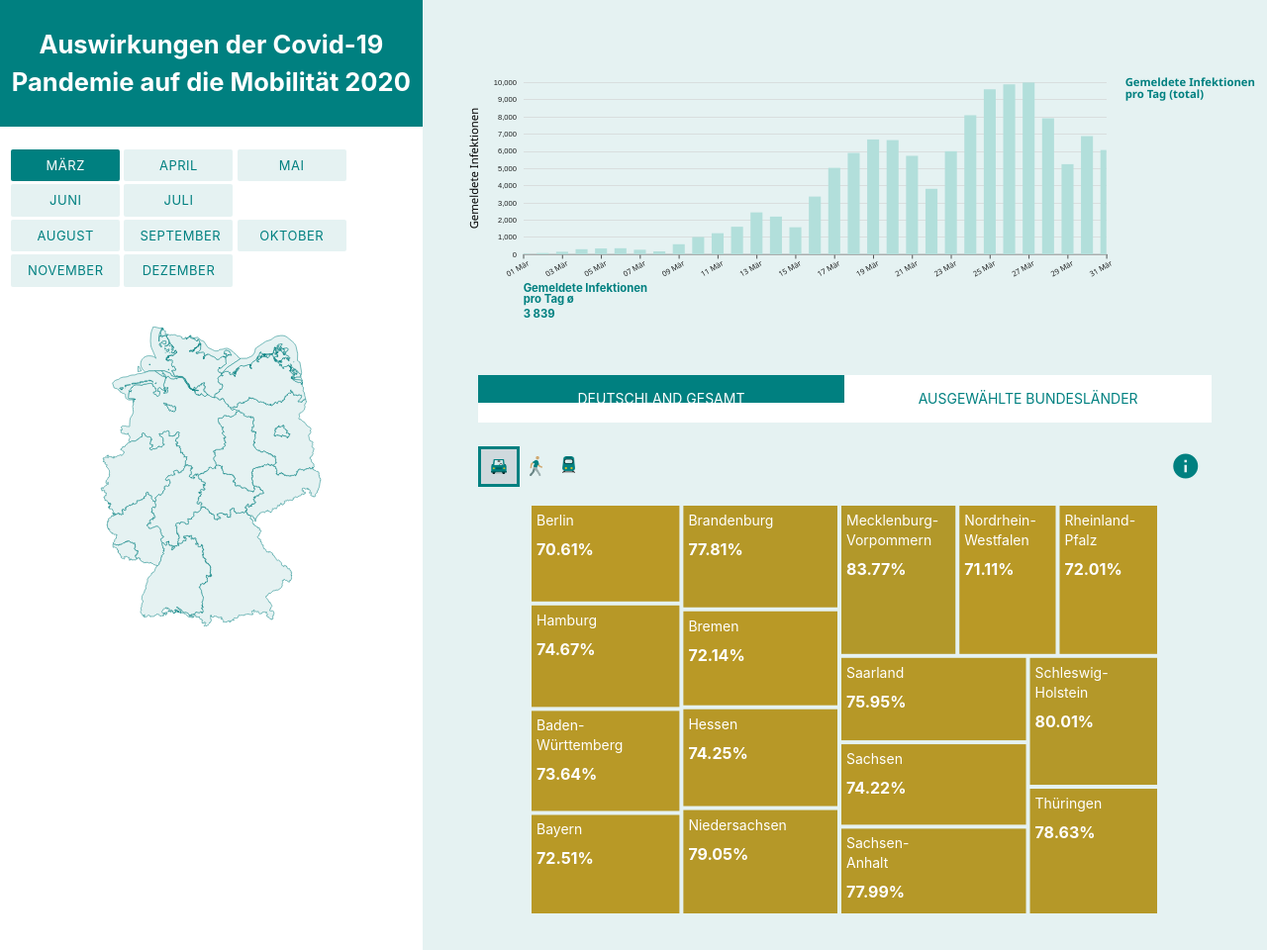
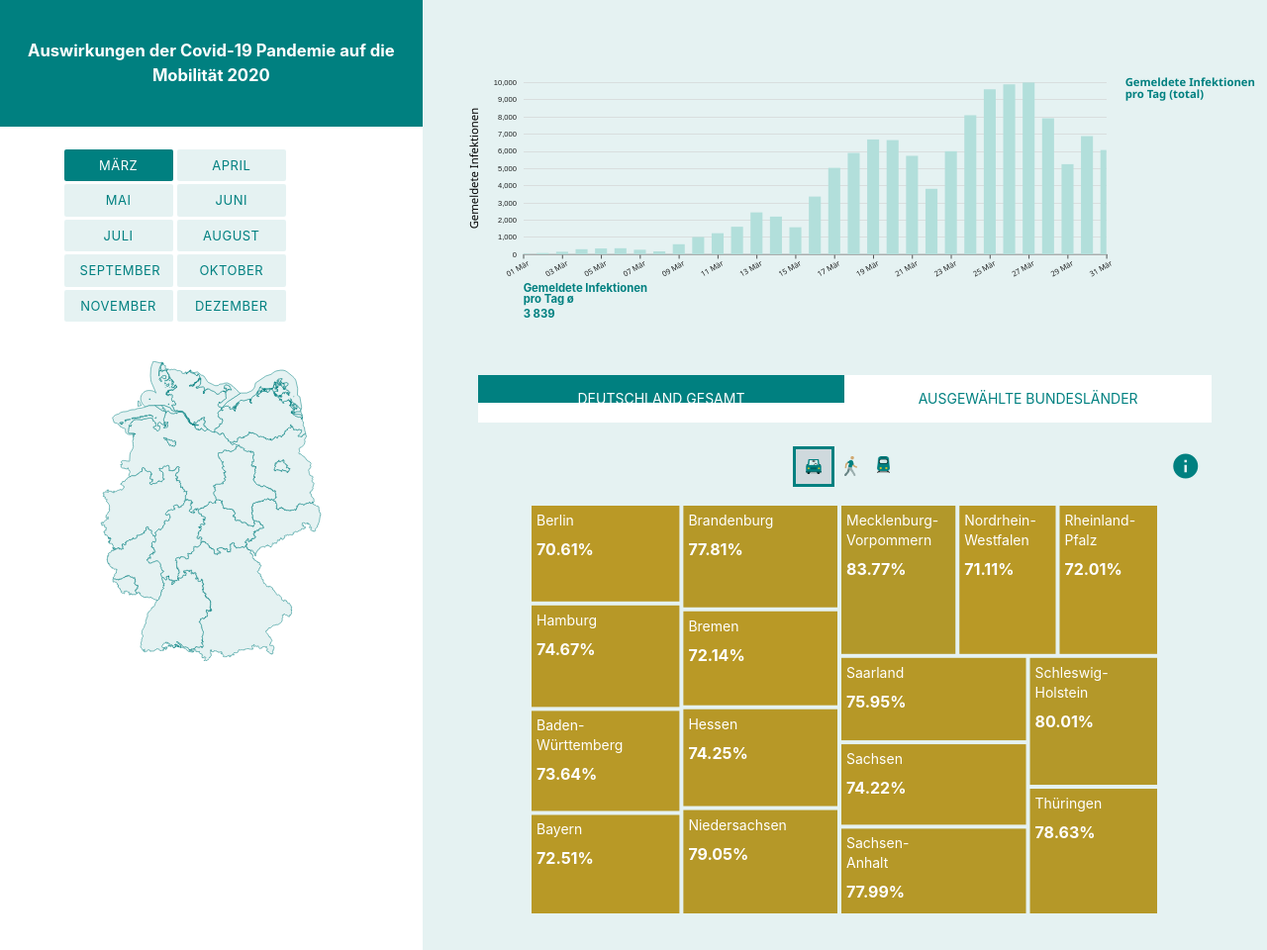
Before and after one commit to sinaschnebelt/sinaschnebelt.github.io, a website built with Parcel: page src/index.html in a window 1280 px wide. Shown: the top 960 px of the page at 99% size. Built offline with nearby package versions, Linux system fonts and the light colour scheme.

Commit message:
HTML updated

```diff
--- a/src/index.html
+++ b/src/index.html
@@ -46,17 +46,16 @@
     <div class="row">
         <div class="col s4">
             <div class="row" id="titleContainer">
-                Auswirkungen der Covid-19 Pandemie auf die Mobilität 2020
+                <p style = "font-size:1.3vw;">Auswirkungen der Covid-19 Pandemie auf die Mobilität 2020</p>
             </div>
 
             <div class="row" id="btnContainer" >
-                <div class=" col 9 btn-group flex-wrap" role="group" >
+                <div class=" col s9 btn-group flex-wrap" role="group" >
                 <button type="button" style="white-space: normal;" class="btn btn-small btn-inactive date" id="selectedDate">März</button>
                     <button type="button" style="white-space: normal;" class="btn btn-small btn-inactive date">April</button>
                     <button type="button" style="white-space: normal;" class="btn btn-small btn-inactive date">Mai</button>
                     <button type="button" style="white-space: normal;" class="btn btn-small btn-inactive date">Juni</button>
                     <button type="button" style="white-space: normal;" class="btn btn-small btn-inactive date">Juli</button>
-                    <br/>
                     <button type="button" style="white-space: normal;" class="btn btn-small btn-inactive date">August</button>
                     <button type="button" style="white-space: normal;" class="btn btn-small btn-inactive date">September</button>
                     <button type="button" style="white-space: normal;" class="btn btn-small btn-inactive date">Oktober</button>
@@ -124,13 +123,13 @@
 
                         <div id="treemap1" class="col s12">
                             <div class="row " id="iconContainer">
-                                <div class="col s11"  id="icons" style="margin-left: auto;">
+                                <div class="col s6"  id="icons" style="margin-left: auto;">
                                     <div class="col s3" id="car" > <img src="../src/img/Auto_icon.png" alt="Auto icon" class="transport responsive-img" name="driving"></div>
                                     <div class="col s3" id="walk"> <img src="../src/img/Walking_icon.png" alt="Walking icon"  class="transport  responsive-img" name="walking"></div>
                                     <div class="col s3" id="transit"> <img src="../src/img/Transit_icon.png" alt="Transit icon"   class="transport responsive-img" name="transit"> </div>
 
                                 </div>
-                                <div class="col s1">
+                                <div class="col s1" style="margin-left: 0;">
                                     <!-- Modal Trigger -->
                                     <a class="modal-trigger" href="#modalTM1" > <i class="small material-icons">info</i></a>
                                 </div>
@@ -138,14 +137,14 @@
                             </div>
                             <div class="row">
                                 <!-- Container for Treemap with Mobility -->
-                                <div id="treemapwrapper"></div>
+                                <div class="col s12" id="treemapwrapper"></div>
 
                             </div>
                         </div>
                         <div id="treemap2" class="col s12">
                             <div class="row " id="iconContainer">
 
-                                <div class="col s1">
+                                <div class="col s1" >
                                     <!-- Modal Trigger -->
                                     <a class="modal-trigger" href="#modalTM2" > <i class="small material-icons">info</i></a>
                                 </div>
```
